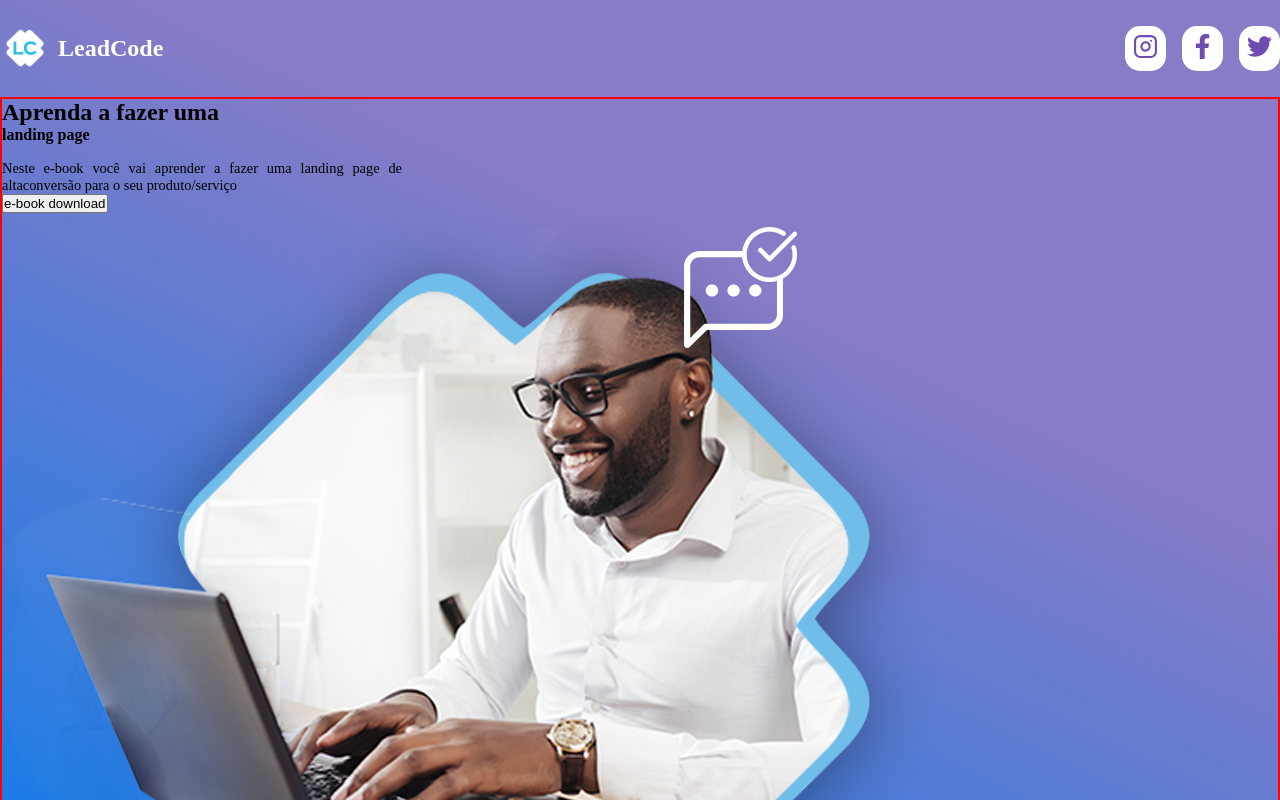
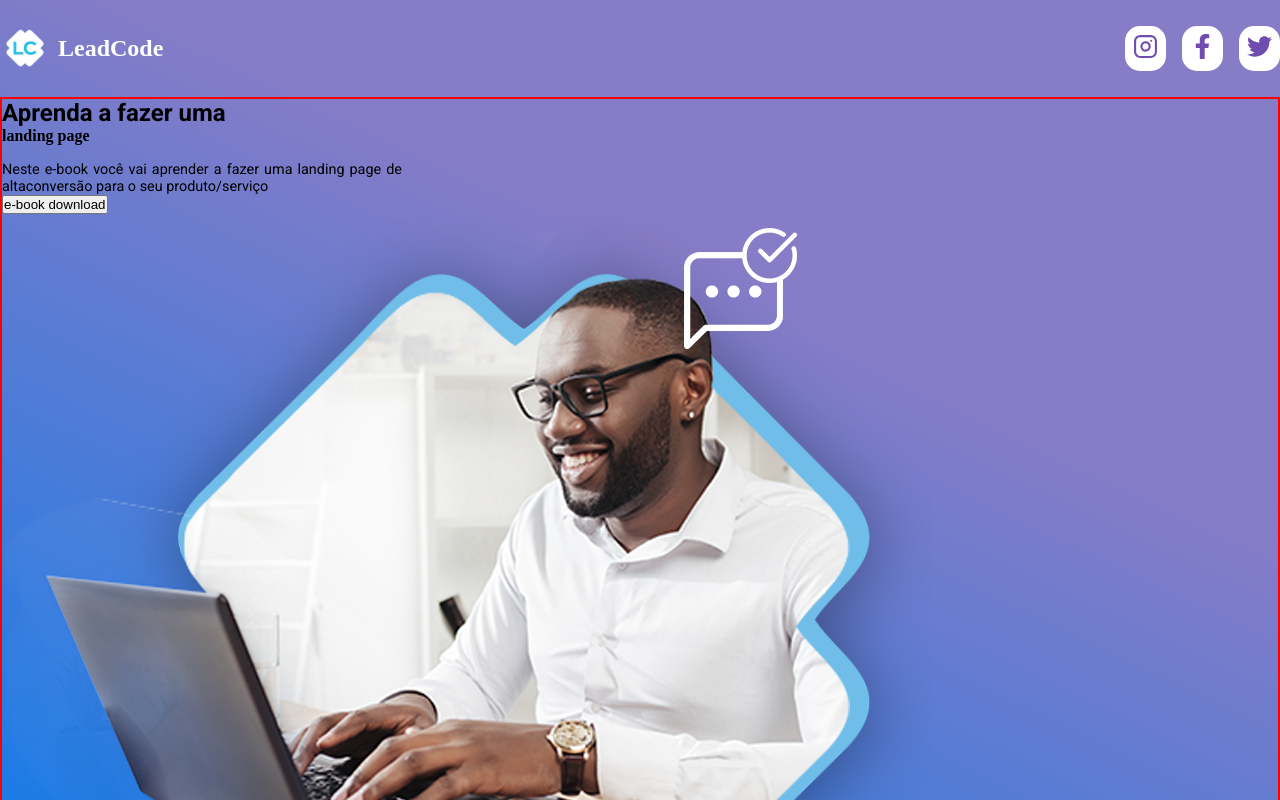
Before and after one commit to leadcodeti/ebook-landing-page-leadcode, a React (Create React App) app: page / in a window 1280 px wide. Shown: the top 800 px of the page. Built offline with nearby package versions, Linux system fonts and the light colour scheme.

Commit message:
adicionando estilios globais

```diff
--- a/src/home/styles.module.scss
+++ b/src/home/styles.module.scss
@@ -1,5 +1,4 @@
 .wrapper{
-  max-width: 1440px;
   width: 100%;
   height: 100vh;
   background:linear-gradient(205.32deg, rgba(95, 80, 182, 0.73) 38%,
--- a/src/styles/globalStyles.scss
+++ b/src/styles/globalStyles.scss
@@ -25,6 +25,10 @@ a {
   text-decoration: none;
 }
 
+p, h1, h2, h3, h4, h5, h6, span {
+  font-family: 'Roboto', sans-serif;
+}
+
 button {
   cursor: pointer;
 }
```
